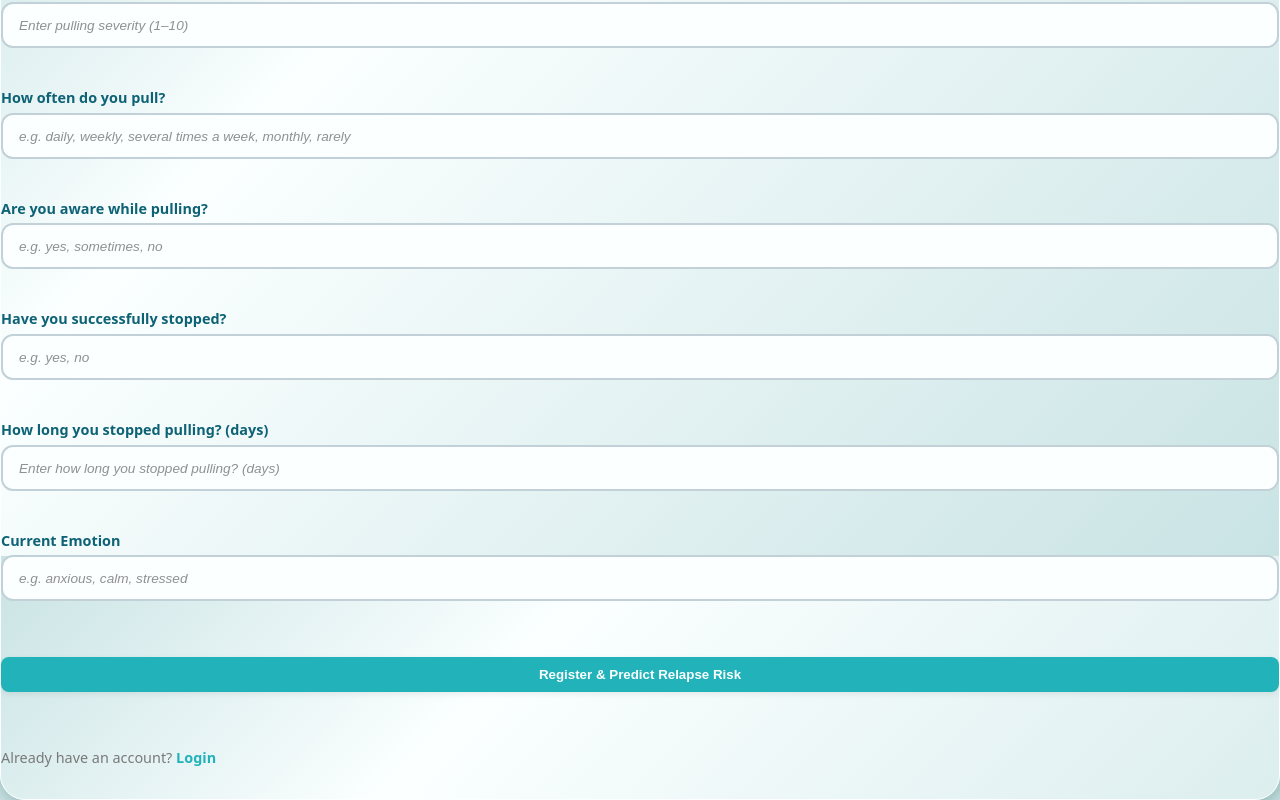
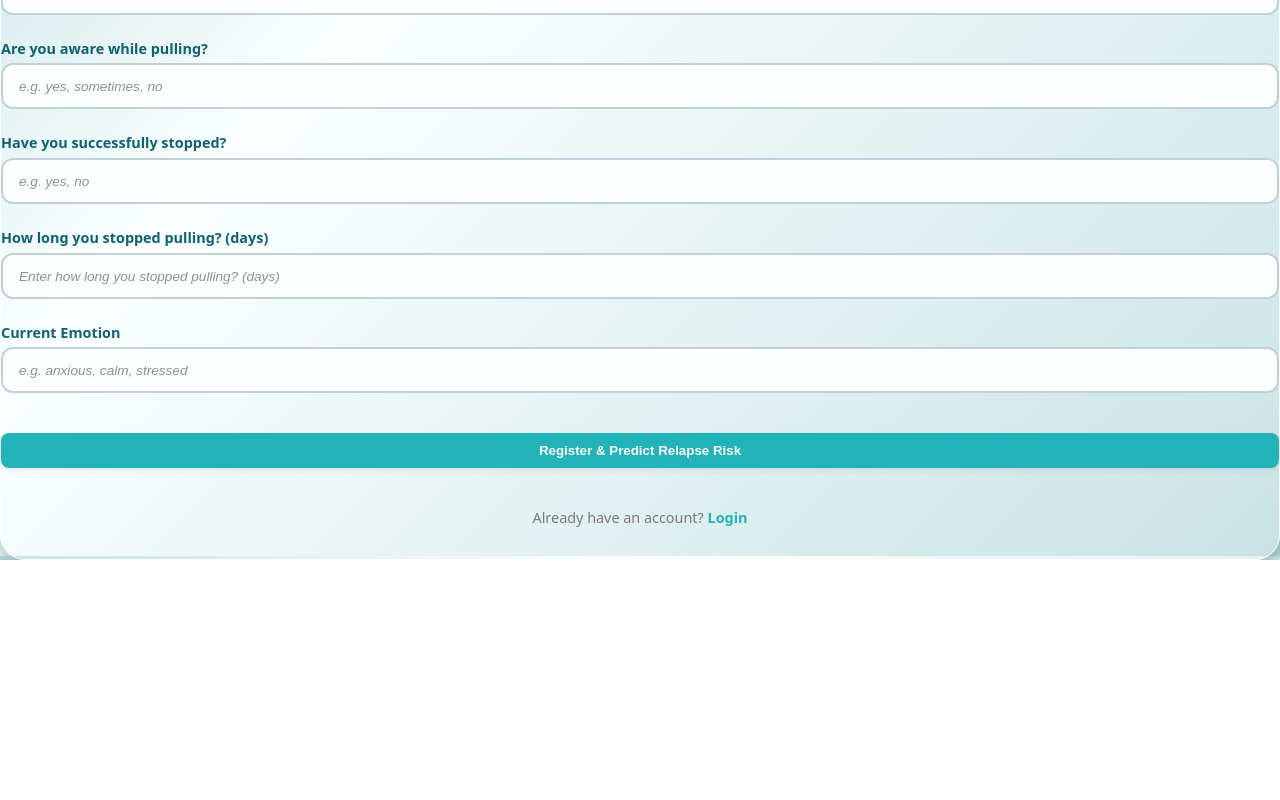
Before and after one commit to girlierazon84/TrichMind, a React (Vite) app in the folder client/: page /register in a window 1280 px wide. Shown: the part 1044-1844 px from the top of the page. After the commit the page ends 1604 px from the top, so only its background shows below. Built offline with nearby package versions, Linux system fonts and the light colour scheme; no server answers.

Commit message:
feat(RegisterPredictForm): adjust gap in FormContainer and center align FooterText

```diff
--- a/client/src/components/RegisterPredictForm.tsx
+++ b/client/src/components/RegisterPredictForm.tsx
@@ -29,11 +29,10 @@ const popupAppear = keyframes`
 /* -----------------------------------------------------
     Styled Components
 ----------------------------------------------------- */
-
 const FormContainer = styled.form`
   display: flex;
   flex-direction: column;
-  gap: 1.5rem;
+  gap: 0.5rem;
   border-radius: 18px;
   animation: ${slideUp} 0.55s ease-out;
 
@@ -71,6 +70,7 @@ const ErrorMessage = styled.p`
 const FooterText = styled.p`
   margin: 2rem 0;
   font-size: 0.9rem;
+  text-align: center;
   color: ${({ theme }) => theme.colors.text_secondary};
   animation: ${fadeIn} 1s ease-out;
 
```
